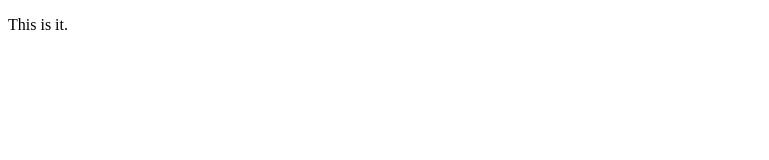
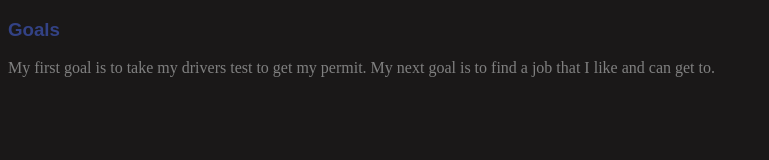
Before and after one commit to fccc-sd/website-Nickking22487, a plain HTML site: page Page2.html in a window 1280 px wide. Shown: the whole page, without its empty margins (0-769 px from the left). Drawn offline with Linux system fonts and the light colour scheme.

Commit message:
more words

```diff
--- a/Page2.html
+++ b/Page2.html
@@ -10,7 +10,10 @@
 
 </head>
 <body>
-    <p>This is it.</p>
+    <h3>Goals</h3>
+    <p>My first goal is to take my drivers test to get my permit.
+        My next goal is to find a job that I like and can get to.<br>
+    </p>
 
 </body>
 </html>
--- a/my_style.css
+++ b/my_style.css
@@ -15,8 +15,8 @@ h1, h2, h3, h4{
 }
 
 body{
-    background-color: #1a1818
-    Color gray;
+    background-color: #1a1818;
+    color:grey;
     font: size 1em;
 }
 
```
